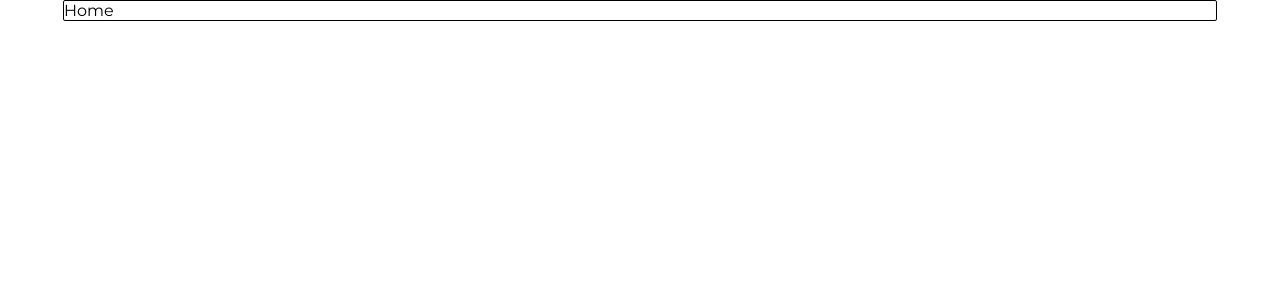
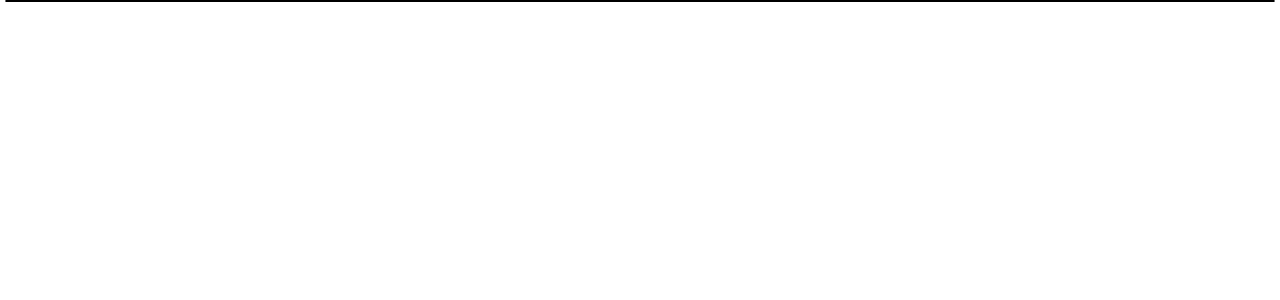
Before and after one commit to Redux23/portfolio-App, a React (Create React App) app: page / in a window 1280 px wide. Shown: the top 300 px of the page. Built offline with nearby package versions, Linux system fonts and the light colour scheme.

Commit message:
deleted folders

```diff
--- a/src/App.css
+++ b/src/App.css
@@ -1,12 +1,12 @@
 body{
     font-family: 'Montserrat', sans-serif;
+
 
 }
 
 .App{
-    width: 90%;
+    width: 99%;
     margin: 0 auto;
     border: 1px solid black;
-    border-radius: 2px 2px;
-
+    border-radius: 3px 3px;
 }
--- a/src/App.js
+++ b/src/App.js
@@ -1,5 +1,4 @@
 import React from 'react';
-import Home from './containers/Home'
 import './App.css';
 
 class App extends React.Component {
@@ -9,7 +8,7 @@
 
     return (
       <div className="App">
-      <Home/>
+
       </div>
     );
 
--- a/src/containers/Home/index.js
+++ /dev/null
@@ -1,11 +0,0 @@
-import React from 'react';
-
-function Home(props){
-    return(
-        <div>
-            Home
-        </div>
-    )
-}
-
-export default Home;
```
Also changed, not shown: src/containers/About Me/index.js (deleted), src/containers/About Me/style.css (deleted), src/containers/Home/style.css (deleted).
